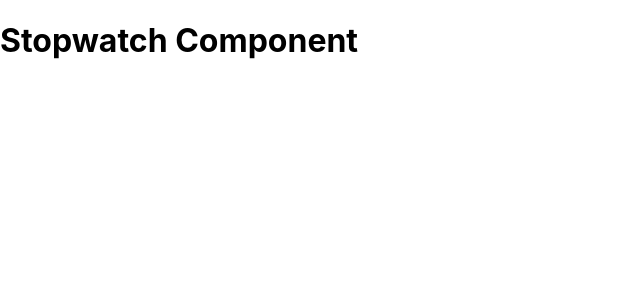
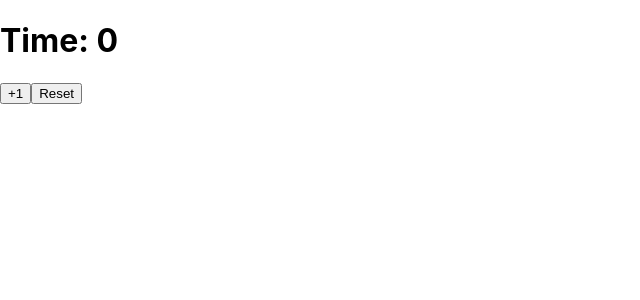
Before and after one commit to TraineeNash/React-Stopwatch, a React (Create React App) app: page / in a window 1280 px wide. Shown: the top 300 px of the page, without its empty margins (0-640 px from the left). Built offline with nearby package versions, Linux system fonts and the light colour scheme.

Commit message:
Latest update to my React stopwatch

```diff
--- a/src/components/Stopwatch.js
+++ b/src/components/Stopwatch.js
@@ -1,7 +1,15 @@
-import React from "react"
+import React, { useState } from "react"
 
 const Stopwatch = () => {
-    return <h1>Stopwatch Component</h1>
+    const [time, setTime] = useState(0)
+
+    return (
+        <div>
+            <h1>Time: {time}</h1>
+            <button onClick={() => setTime(time + 1)}>+1</button>
+            <button onClick={() => setTime(0)}>Reset</button>
+        </div>
+    )
 }
 
 export default Stopwatch
```
